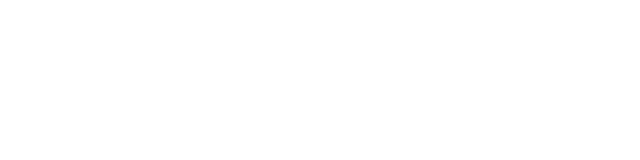
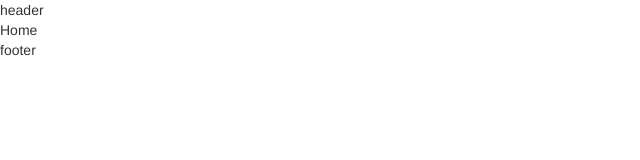
Before and after one commit to alanjq/react-avanzado-g6-23, a React (Vite) app: page / in a window 1280 px wide. Shown: the top 160 px of the page, without its empty margins (0-640 px from the left). Built offline with nearby package versions, Linux system fonts and the light colour scheme.

Commit message:
Manejo de rutas con Layout

```diff
--- a/src/HomePage.jsx
+++ b/src/HomePage.jsx
@@ -2,7 +2,7 @@ import React from "react";
 
 export const HomePage = () => {
 
-    return (<div></div>)
+    return (<div>Home</div>)
 }
 
 export default HomePage
--- /dev/null
+++ b/src/Layout.jsx
@@ -0,0 +1,13 @@
+import React from "react";
+import { Outlet } from "react-router-dom";
+
+export const Layout = () => {
+
+    return (<main>
+        header
+        <Outlet />
+        footer
+    </main>)
+}
+
+export default Layout
--- /dev/null
+++ b/src/SaludoPage.jsx
@@ -0,0 +1,8 @@
+import React from "react";
+
+export const SaludoPage = () => {
+
+    return (<div>Saludo página 2</div>)
+}
+
+export default SaludoPage
--- a/src/main.jsx
+++ b/src/main.jsx
@@ -2,6 +2,8 @@ import React from 'react'
 import ReactDOM from 'react-dom/client'
 import HomePage from './HomePage'
 import { BrowserRouter, Route, Routes } from 'react-router-dom'
+import Layout from './Layout'
+import SaludoPage from './SaludoPage'
 
 
 ReactDOM.createRoot(document.getElementById('root')).render(
@@ -9,8 +11,9 @@ ReactDOM.createRoot(document.getElementById('root')).render(
     {/* Creamos el Router para cargar la página de HomePage */}
     <BrowserRouter>
       <Routes>
-        <Route path="/" >
+        <Route path="/" element={<Layout />}>
           <Route index element={<HomePage />} />
+          <Route path="saludo" element={<SaludoPage />} />
         </Route>
       </Routes>
     </BrowserRouter>
```
